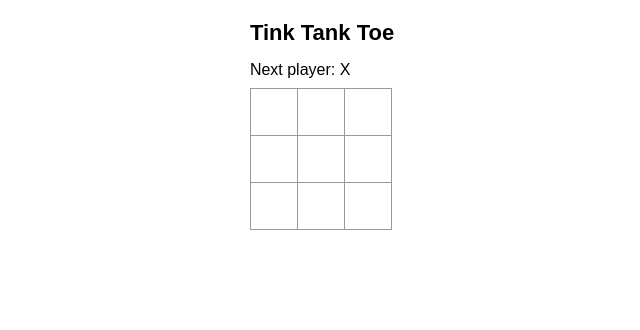
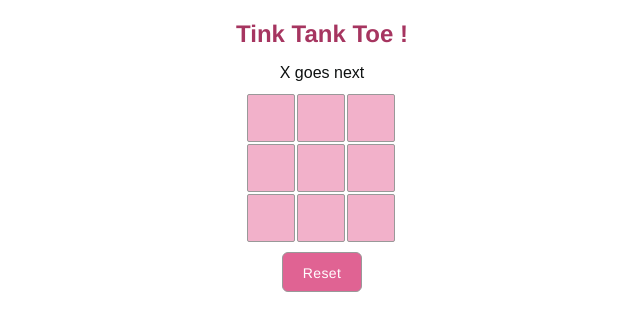
Before and after one commit to fractal-bootcamp/sarahbicknell.gamedev, a React (Vite) app: page / in a window 1280 px wide. Shown: the top 330 px of the page, without its empty margins (318-958 px from the left). Built offline with nearby package versions, Linux system fonts and the light colour scheme.

Commit message:
added styling and a few improvements to game logic

```diff
--- a/src/App.css
+++ b/src/App.css
@@ -57,38 +57,91 @@ body {
 }
 
 .square {
-  background: #fff;
+  background: #f2b1ca;
   border: 1px solid #999;
+  border-radius: 2px;
   float: left;
+  color: #ffffff;
   font-size: 24px;
   font-weight: bold;
   line-height: 34px;
   height: 48px;
-  margin-right: -1px;
-  margin-top: -1px;
+  margin-right: 2px;
+  margin-top: 2px;
   padding: 0;
   text-align: center;
   width: 48px;
 }
 
-.board-row:after {
+.square:hover {
+  background: #d97ea1;
+}
+
+/* .board-row:after {
   clear: both;
   content: '';
   display: table;
+} */
+
+.title {
+  font-size: 24px;
+  color: #a63560;
+  font-family: "Haas Grot Text R Web", "Helvetica Neue", Helvetica, Arial, sans-serif;
+
 }
 
 .status {
   margin-bottom: 10px;
+  color: #0e1111;
 }
 .page {
   display: flex;
   flex-direction: row;
   justify-content: center;
-  align-items: stretch;
+  align-items: center;
+  height: 100%;
 }
 .game {
   display: flex;
   flex-direction: column;
+  align-items: center;
+}
+
+.reset:hover {
+  background-color: #e87ba5;
+}
+
+.reset {
+  border: 1px solid #999;
+  background-color: #e06393;
+  border-radius: 6px;
+  box-sizing: border-box;
+  color: #FFFFFF;
+  font-family: "Haas Grot Text R Web", "Helvetica Neue", Helvetica, Arial, sans-serif;
+  font-size: 14px;
+  font-weight: 420;
+  letter-spacing: .4px;
+  height: 40px;
+  width: 80px;
+  line-height: 20px;––
+  list-style: none;
+  margin-top : 10px;
+  outline: none;
+  padding: 10px 16px;
+  position: relative;
+  text-align: center;
+  text-decoration: none;
+  transition: color 100ms;
+  vertical-align: baseline;
+  user-select: none;
+  -webkit-user-select: none;
+  touch-action: manipulation;
+}
+
+.button-1:hover,
+.button-1:focus {
+  background-color: #F082AC;
+}
 }
 
 .game-info {
--- a/src/App.tsx
+++ b/src/App.tsx
@@ -7,6 +7,12 @@ function Square({value, onSquareClick}) {
     <button className="square" onClick={onSquareClick} > {value} </button>
   )
 
+}
+
+function Reset({onResetClick}) {
+  return (
+    <button className="reset" onClick={onResetClick} > Reset </button>
+  )
 }
 
 export default function Board() {
@@ -28,14 +34,21 @@ export default function Board() {
       setSquares(nextSquares) }
   }
 
+  function resetGame() {
+    setSquares(Array(9).fill(null))
+    setNextPlayer(true)
+  }
+
   const winState = checkWinCondition({board: squares})
   const winner = winState.winner
   let status;
   if (winner) {
     status = winner + " wins!"
+  } else if (winState.outcome == "draw") {
+    status = "Nobody wins!"
   } else {
     //i should update this to be more clear probably
-    status = "Next player: " + (nextPlayer ? "X" : "O")
+    status = (nextPlayer ? "X" : "O") + " goes next"
   }
 
 
@@ -43,8 +56,9 @@ export default function Board() {
     <>
     <div className="page">
       <div className="game">
-      <h1> Tink Tank Toe</h1>
+        <h1 className="title "> Tink Tank Toe !</h1>
         <div className="status"> {status} </div>
+        <div>
           <div className="board-row">
             <Square value={squares[0]} onSquareClick={() => handleClick(0)} />
             <Square value={squares[1]} onSquareClick={() => handleClick(1)}/>
@@ -62,6 +76,8 @@ export default function Board() {
 
           </div>
         </div>
+          <Reset onResetClick={resetGame} />
+      </div>
     </div>
     </>
   )
--- a/src/games.tsx
+++ b/src/games.tsx
@@ -43,7 +43,7 @@ export function checkWinCondition(game: Game): WinCondition{
         }
     }
     // if no winner found , check if it's a draw
-    const areThereAnySpaces = game.board.includes("")
+    const areThereAnySpaces = game.board.includes(null)
     const isDraw = !areThereAnySpaces;
     if (isDraw) {
         return { outcome: 'draw' }
--- a/src/main.tsx
+++ b/src/main.tsx
@@ -1,7 +1,7 @@
 import React from 'react'
 import ReactDOM from 'react-dom/client'
 import App from './App.tsx'
-import './index.css'
+import './App.css'
 
 ReactDOM.createRoot(document.getElementById('root')!).render(
   <React.StrictMode>
```
Also changed, not shown: src/index.css (deleted, +0 -68 lines). Lines whose indentation alone changed are shown as unchanged.
